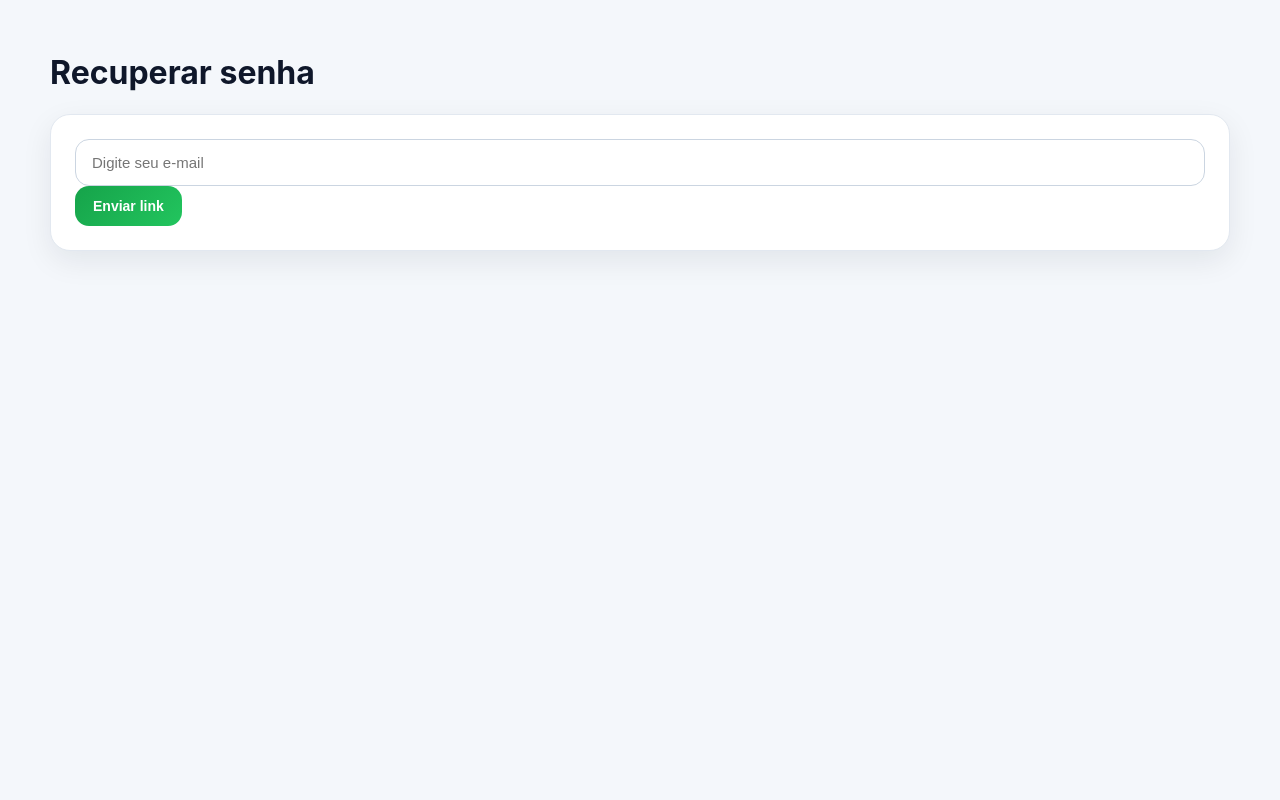
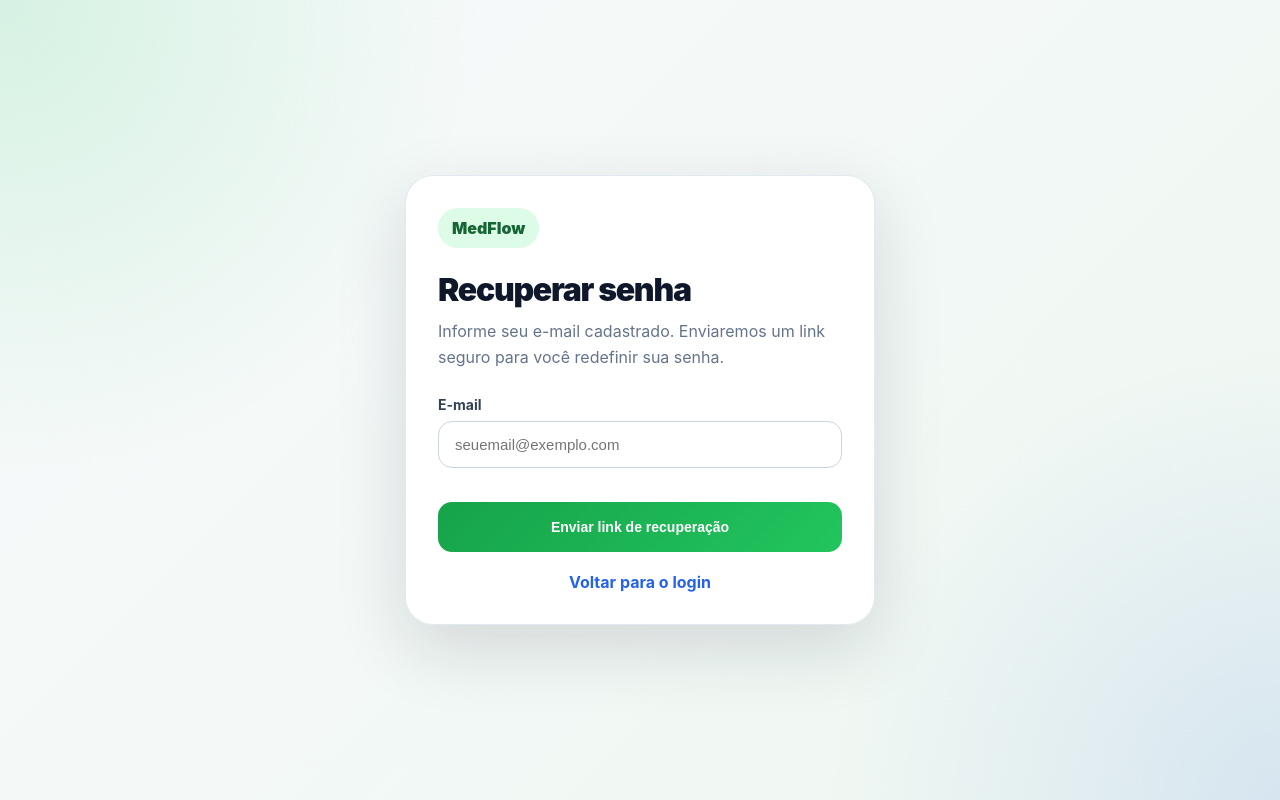
Before and after one commit to Viniciosmcbmaciel/medflow-mvp, a Next.js app in the folder frontend/: page /esqueci-senha in a window 1280 px wide. Built offline with nearby package versions, Linux system fonts and the light colour scheme; no server answers.

Commit message:
feat: improve password recovery ux

```diff
--- a/frontend/app/esqueci-senha/page.tsx
+++ b/frontend/app/esqueci-senha/page.tsx
@@ -1,12 +1,14 @@
 "use client";
 
+import Link from "next/link";
 import { useState } from "react";
 
 const API_URL = process.env.NEXT_PUBLIC_API_URL;
 
-export default function ForgotPasswordPage() {
+export default function EsqueciSenhaPage() {
   const [email, setEmail] = useState("");
   const [loading, setLoading] = useState(false);
+  const [sent, setSent] = useState(false);
 
   async function handleSubmit(e: React.FormEvent) {
     e.preventDefault();
@@ -25,36 +27,67 @@ export default function ForgotPasswordPage() {
       const data = await res.json();
 
       if (!res.ok) {
-        throw new Error(data.message);
+        throw new Error(data.message || "Erro ao solicitar redefinição.");
       }
 
-      alert("Se o e-mail existir, você receberá o link.");
-      setEmail("");
+      setSent(true);
     } catch (error: any) {
-      alert(error.message);
+      alert(error.message || "Erro ao solicitar redefinição.");
     } finally {
       setLoading(false);
     }
   }
 
   return (
-    <main className="container">
-      <h1>Recuperar senha</h1>
+    <main className="auth-shell-simple">
+      <section className="auth-card-premium">
+        <div className="auth-logo-pill">MedFlow</div>
 
-      <form onSubmit={handleSubmit} className="form-card">
+        {!sent ? (
+          <>
+            <h1 className="auth-heading">Recuperar senha</h1>
+            <p className="auth-muted">
+              Informe seu e-mail cadastrado. Enviaremos um link seguro para
+              você redefinir sua senha.
+            </p>
+
+            <form onSubmit={handleSubmit} className="auth-stack">
+              <div className="field">
+                <label className="label">E-mail</label>
                 <input
                   type="email"
                   className="input"
-          placeholder="Digite seu e-mail"
+                  placeholder="seuemail@exemplo.com"
                   value={email}
                   onChange={(e) => setEmail(e.target.value)}
                   required
                 />
+              </div>
 
-        <button className="button button-primary">
-          {loading ? "Enviando..." : "Enviar link"}
+              <button
+                type="submit"
+                className="button button-primary auth-full-button"
+                disabled={loading}
+              >
+                {loading ? "Enviando..." : "Enviar link de recuperação"}
               </button>
             </form>
+          </>
+        ) : (
+          <div className="auth-success-box">
+            <div className="auth-success-icon">✓</div>
+            <h1 className="auth-heading">Verifique seu e-mail</h1>
+            <p className="auth-muted">
+              Se o e-mail informado estiver cadastrado, você receberá um link
+              para redefinir sua senha em instantes.
+            </p>
+          </div>
+        )}
+
+        <Link href="/login" className="auth-back-link">
+          Voltar para o login
+        </Link>
+      </section>
     </main>
   );
 }
--- a/frontend/app/globals.css
+++ b/frontend/app/globals.css
@@ -466,3 +466,125 @@ a {
     padding: 20px;
   }
 }
+
+.auth-shell-simple {
+  min-height: 100vh;
+  display: flex;
+  align-items: center;
+  justify-content: center;
+  padding: 24px;
+  background:
+    radial-gradient(circle at top left, rgba(34, 197, 94, 0.16), transparent 32%),
+    radial-gradient(circle at bottom right, rgba(37, 99, 235, 0.12), transparent 30%),
+    linear-gradient(135deg, #f8fafc, #eef7f0);
+}
+
+.auth-card-premium {
+  width: 100%;
+  max-width: 470px;
+  background: rgba(255, 255, 255, 0.94);
+  border: 1px solid rgba(226, 232, 240, 0.95);
+  border-radius: 28px;
+  padding: 32px;
+  box-shadow: 0 24px 70px rgba(15, 23, 42, 0.14);
+  backdrop-filter: blur(12px);
+}
+
+.auth-logo-pill {
+  display: inline-flex;
+  align-items: center;
+  padding: 10px 14px;
+  border-radius: 999px;
+  background: #dcfce7;
+  color: #166534;
+  font-weight: 900;
+  margin-bottom: 22px;
+}
+
+.auth-heading {
+  margin: 0 0 10px;
+  font-size: 32px;
+  font-weight: 900;
+  letter-spacing: -0.04em;
+  color: #0f172a;
+}
+
+.auth-muted {
+  margin: 0 0 24px;
+  color: #64748b;
+  line-height: 1.6;
+}
+
+.auth-stack {
+  display: grid;
+  gap: 14px;
+}
+
+.auth-full-button {
+  width: 100%;
+  min-height: 50px;
+  margin-top: 4px;
+}
+
+.auth-back-link {
+  display: block;
+  margin-top: 20px;
+  text-align: center;
+  color: #2563eb;
+  font-weight: 700;
+}
+
+.auth-success-box {
+  text-align: center;
+}
+
+.auth-success-icon {
+  width: 58px;
+  height: 58px;
+  margin: 0 auto 18px;
+  border-radius: 999px;
+  display: grid;
+  place-items: center;
+  background: #dcfce7;
+  color: #166534;
+  font-size: 30px;
+  font-weight: 900;
+}
+
+.password-strength {
+  display: grid;
+  gap: 8px;
+  color: #64748b;
+  font-size: 13px;
+  font-weight: 700;
+}
+
+.strength-bar {
+  height: 8px;
+  border-radius: 999px;
+  background: #e2e8f0;
+  overflow: hidden;
+  position: relative;
+}
+
+.strength-bar::after {
+  content: "";
+  display: block;
+  height: 100%;
+  border-radius: 999px;
+}
+
+.strength-weak::after {
+  width: 33%;
+  background: #dc2626;
+}
+
+.strength-medium::after {
+  width: 66%;
+  background: #d97706;
+}
+
+.strength-strong::after {
+  width: 100%;
+  background: #16a34a;
+}
--- a/frontend/app/redefinir-senha/page.tsx
+++ b/frontend/app/redefinir-senha/page.tsx
@@ -3,7 +3,7 @@
 import { Suspense } from "react";
 import ResetPasswordContent from "./reset-content";
 
-export default function Page() {
+export default function RedefinirSenhaPage() {
   return (
     <Suspense fallback={<div className="container">Carregando...</div>}>
       <ResetPasswordContent />
```
Also changed, not shown: frontend/app/redefinir-senha/reset-content.tsx (+83 -10 lines). Lines whose indentation alone changed are shown as unchanged.
